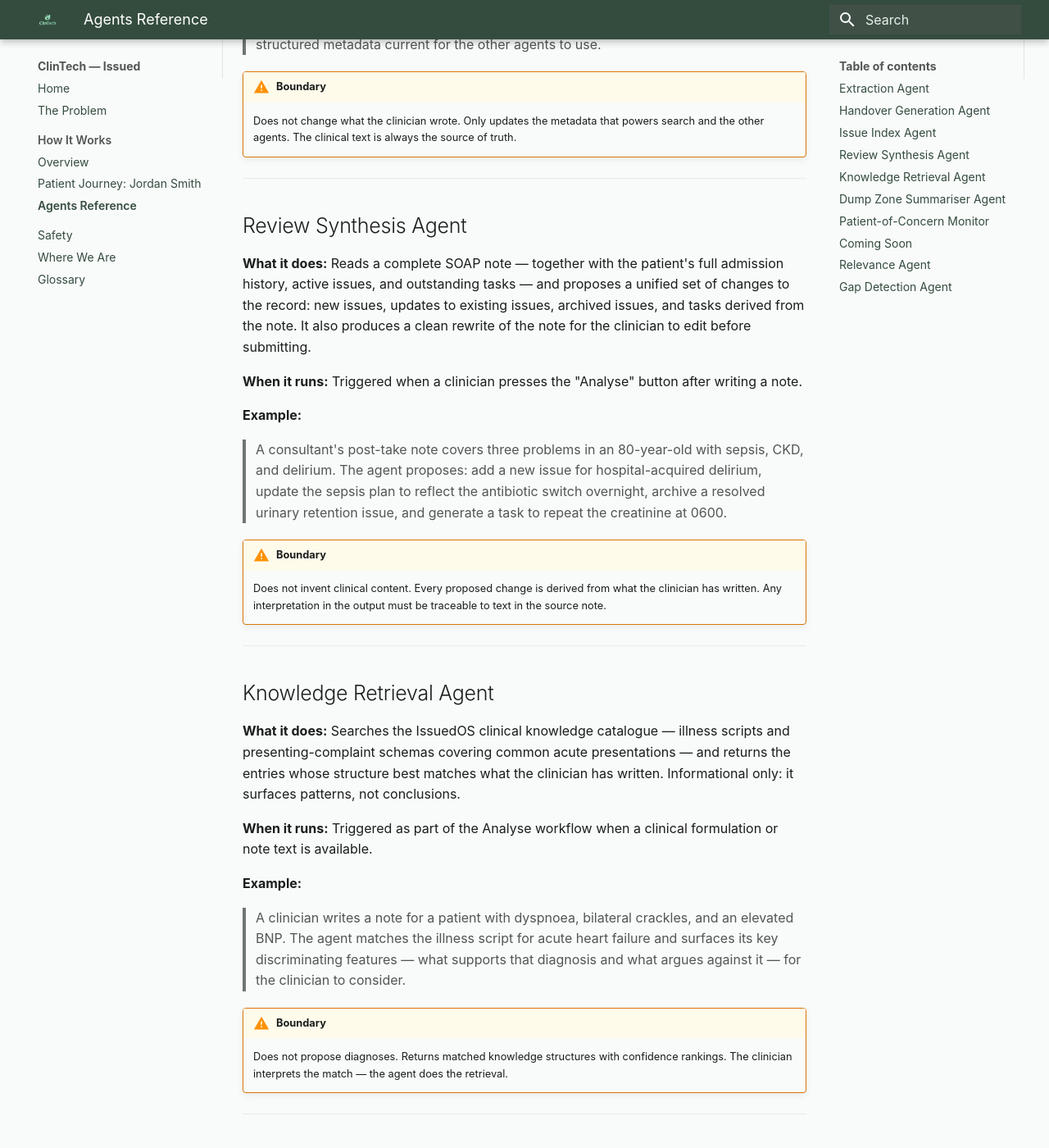
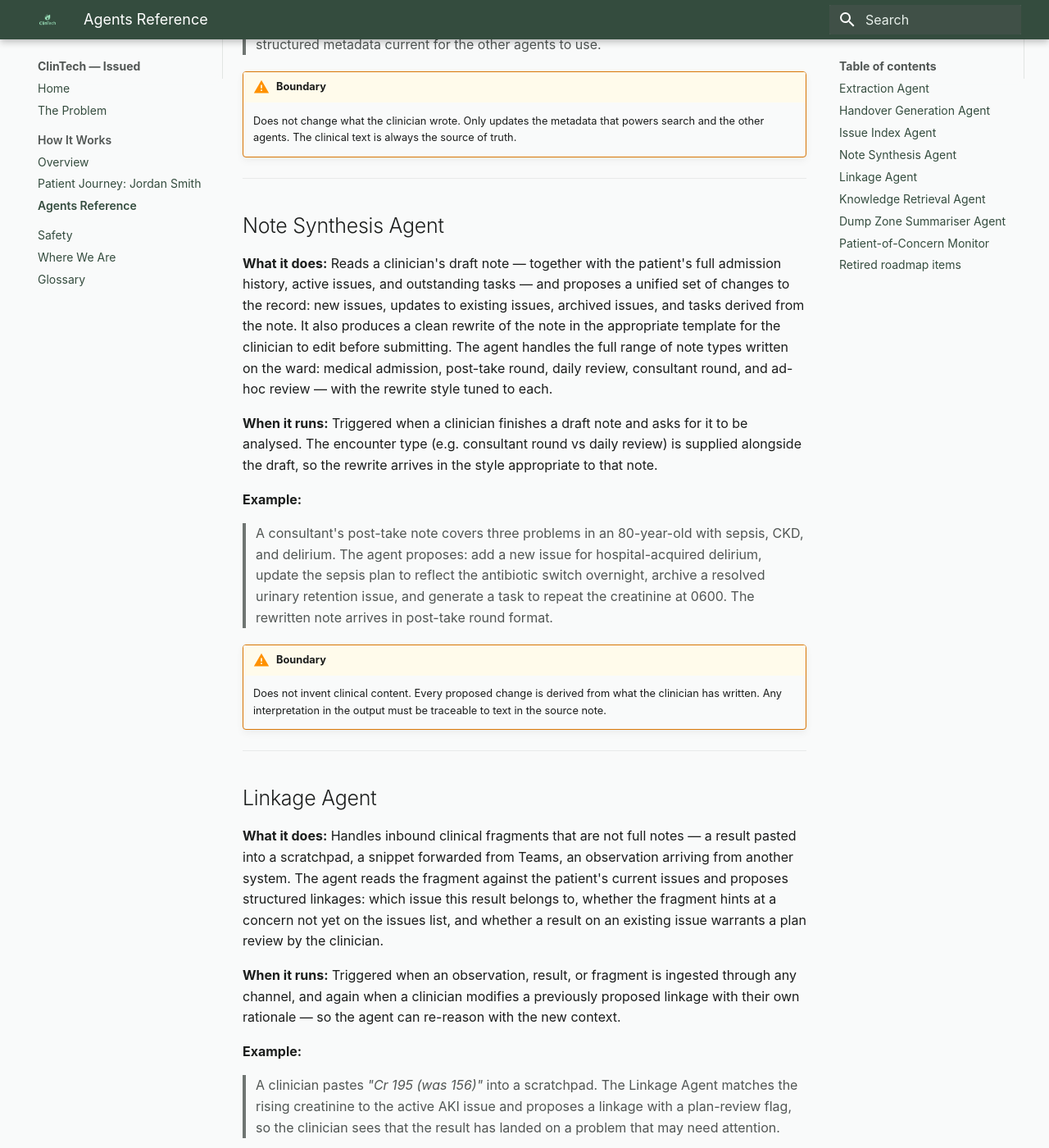
Before and after one commit to ClinTech-dev/issued-docs, an MkDocs documentation site: the page built from docs-site/how-it-works/agents-reference.md, in a window 1280 px wide and 1400 px high, scrolled down 1788 px. Shown: the whole window at 82% size. Built offline with MkDocs 1.6.1 and Material for MkDocs 9.7.7, drawn with Linux system fonts in a browser that asks for light colours; some of the changed text lies outside the part shown.

Commit message:
docs: sync with IssuedOS PR #10 (channel-agnostic note synthesis)
Reflects the channel-agnostic note synthesis refactor in IssuedOS:

- Note Synthesis Agent (renamed from Review Synthesis) — now runs
  across medical admission, post-take round, daily review, consultant
  round, and ad-hoc review, with rewrite style tuned to each.
- Linkage Agent (new) — handles inbound clinical fragments outside of
  full notes (scratchpad results, Teams forwards, external
  observations) and proposes structured linkages, new issues, or
  plan-review flags.
- Retired roadmap items — Relevance Agent (absorbed by Linkage Agent)
  and Gap Detection Agent (split across Note Synthesis, Linkage Agent,
  and a future deterministic stale-issue monitor).
- Glossary additions — Channel, Encounter Type, Linkage Agent, Note
  Synthesis Agent.
- Safety page — refreshed contrasting example to use linkage agent
  rather than retired gap-detection agent.

Agent count: seven → eight (Linkage Agent added).

patient-journey.md still references Relevance Agent and Gap Detection
Agent by name — flagged for a separate intentional rewrite by Josh
rather than mechanical substitution.

Co-Authored-By: Claude Opus 4.7 (1M context) <noreply@anthropic.com>

```diff
--- a/docs-site/glossary.md
+++ b/docs-site/glossary.md
@@ -28,9 +28,21 @@ Clinical Decision Support System. A regulatory category under Australia's Therap
 
 ---
 
+## Channel
+
+A label on every request to IssuedOS stating which surface the request came from — the Issued web app, the developer dashboard, the command-line test harness, or another system. Channel is recorded for audit and telemetry; it never changes which agent handles the request, but it lets the team see, for any given AI interaction, exactly where it originated.
+
+---
+
 ## Context Brief
 
 A compact, typed summary produced by the Dump Zone Summariser Agent from a long external document — a specialist letter, a prior discharge summary, or an imaging report. One of four structured output types: history brief, investigation brief, specialist opinion brief, or correspondence brief. The brief is a reformatting of existing content, not an interpretation.
+
+---
+
+## Encounter Type
+
+A label on a note that tells IssuedOS what kind of clinical encounter the note represents — a medical admission, a post-take round, a daily review, a consultant round, or an ad-hoc review. The Note Synthesis Agent uses this to choose the right rewrite style: a consultant round note should not arrive in the same format as a daily review. Encounter type is supplied by the clinician's choice of template in the Issued editor.
 
 ---
 
@@ -76,9 +88,21 @@ The in-repo catalogue of clinical reference material that the Knowledge Retrieva
 
 ---
 
+## Linkage Agent
+
+The AI agent that handles clinical fragments arriving outside of a full note — a result pasted into a scratchpad, a snippet forwarded from Teams, an observation arriving from another system. It reads the fragment against the patient's current issues and proposes linkages, new issues, or plan-review flags. It never interprets the fragment clinically — it surfaces *which issue this relates to* and lets the clinician decide what it means.
+
+---
+
 ## Mutation
 
 A proposed change to patient data that an AI agent suggests. Could be "add this issue," "link this result," or "update this plan." Every mutation is reviewable — the clinician accepts it, edits it, or rejects it. Nothing in the patient record changes until a clinician acts on a mutation.
+
+---
+
+## Note Synthesis Agent
+
+The AI agent that reads a clinician's draft note against the full admission context and proposes a unified set of changes — new issues, updates, archived issues, tasks — together with a clean rewrite of the note. It handles the full range of ward notes (admission, post-take round, daily review, consultant round, ad-hoc review), using the supplied **encounter type** to choose the right rewrite style. The agent invents no clinical content; every proposal must be traceable to text the clinician has written.
 
 ---
 
--- a/docs-site/how-it-works/agents-reference.md
+++ b/docs-site/how-it-works/agents-reference.md
@@ -11,7 +11,7 @@ IssuedOS runs seven AI agents and one deterministic monitoring engine. Each one
 **When it runs:** Triggered when a clinician saves a note or requests a manual extraction.
 
 !!! note
-    The Extraction Agent handles initial note entry. For re-analysing a complete note in the context of the full admission, see the **Review Synthesis Agent** below.
+    The Extraction Agent handles initial note entry. For re-analysing a complete note in the context of the full admission, see the **Note Synthesis Agent** below.
 
 **Example:**
 
@@ -54,18 +54,33 @@ IssuedOS runs seven AI agents and one deterministic monitoring engine. Each one
 
 ---
 
-## Review Synthesis Agent
+## Note Synthesis Agent
 
-**What it does:** Reads a complete SOAP note — together with the patient's full admission history, active issues, and outstanding tasks — and proposes a unified set of changes to the record: new issues, updates to existing issues, archived issues, and tasks derived from the note. It also produces a clean rewrite of the note for the clinician to edit before submitting.
+**What it does:** Reads a clinician's draft note — together with the patient's full admission history, active issues, and outstanding tasks — and proposes a unified set of changes to the record: new issues, updates to existing issues, archived issues, and tasks derived from the note. It also produces a clean rewrite of the note in the appropriate template for the clinician to edit before submitting. The agent handles the full range of note types written on the ward: medical admission, post-take round, daily review, consultant round, and ad-hoc review — with the rewrite style tuned to each.
 
-**When it runs:** Triggered when a clinician presses the "Analyse" button after writing a note.
+**When it runs:** Triggered when a clinician finishes a draft note and asks for it to be analysed. The encounter type (e.g. consultant round vs daily review) is supplied alongside the draft, so the rewrite arrives in the style appropriate to that note.
 
 **Example:**
 
-> A consultant's post-take note covers three problems in an 80-year-old with sepsis, CKD, and delirium. The agent proposes: add a new issue for hospital-acquired delirium, update the sepsis plan to reflect the antibiotic switch overnight, archive a resolved urinary retention issue, and generate a task to repeat the creatinine at 0600.
+> A consultant's post-take note covers three problems in an 80-year-old with sepsis, CKD, and delirium. The agent proposes: add a new issue for hospital-acquired delirium, update the sepsis plan to reflect the antibiotic switch overnight, archive a resolved urinary retention issue, and generate a task to repeat the creatinine at 0600. The rewritten note arrives in post-take round format.
 
 !!! warning "Boundary"
     Does not invent clinical content. Every proposed change is derived from what the clinician has written. Any interpretation in the output must be traceable to text in the source note.
+
+---
+
+## Linkage Agent
+
+**What it does:** Handles inbound clinical fragments that are not full notes — a result pasted into a scratchpad, a snippet forwarded from Teams, an observation arriving from another system. The agent reads the fragment against the patient's current issues and proposes structured linkages: which issue this result belongs to, whether the fragment hints at a concern not yet on the issues list, and whether a result on an existing issue warrants a plan review by the clinician.
+
+**When it runs:** Triggered when an observation, result, or fragment is ingested through any channel, and again when a clinician modifies a previously proposed linkage with their own rationale — so the agent can re-reason with the new context.
+
+**Example:**
+
+> A clinician pastes *"Cr 195 (was 156)"* into a scratchpad. The Linkage Agent matches the rising creatinine to the active AKI issue and proposes a linkage with a plan-review flag, so the clinician sees that the result has landed on a problem that may need attention.
+
+!!! warning "Boundary"
+    Does not interpret what the result means or suggest what to do about it. It says *"this fragment relates to this issue, and the plan may want a fresh look"* — never *"the AKI is worsening"* or *"escalate fluids"*. Clinical interpretation stays entirely with the clinician.
 
 ---
 
@@ -116,37 +131,11 @@ The three rules are:
 
 ---
 
-## Coming Soon
+## Retired roadmap items
 
-The following agents are on the build list but not yet implemented. They are documented here so stakeholders can see where the roadmap is heading.
+Two agents that previously appeared on the roadmap have been folded into the agents above. Their responsibilities did not go away — they moved.
 
----
+- **Relevance Agent** — its job (linking incoming results to existing issues) is now done by the **Linkage Agent**, which handles a broader set of inbound fragments through a single pipeline.
+- **Gap Detection Agent** — split into three jobs handled elsewhere: completeness review against documentation templates is now done by the **Note Synthesis Agent** (using a structured completeness skill); flagging issues whose plans have gone stale will be handled by a small deterministic monitor on the same pattern as the Patient-of-Concern Monitor; and surfacing concerns mentioned in notes that aren't yet on the issues list is now done by the **Linkage Agent**.
 
-## Relevance Agent
-
-**What it does:** When new results arrive — blood tests, imaging reports, nursing observations — links them to the issues they are relevant to.
-
-**When it runs:** Triggered when a new result is ingested or a clinician requests a manual linkage pass.
-
-**Example:**
-
-> Creatinine result of 125 µmol/L arrives. The agent links it to **Issue #2: AKI on CKD3** and surfaces: *"This result is relevant to your AKI issue."*
-
-!!! warning "Boundary"
-    Does not interpret trends, say "the AKI is improving," or recommend changes to the treatment plan. Flags relevance only — clinical interpretation stays with the clinician.
-
----
-
-## Gap Detection Agent
-
-**What it does:** Reviews the full patient picture for documentation gaps — issues with no plan update in several days, clinical concerns mentioned in notes that have not been added to the issues list, and issues where new information may warrant a plan review.
-
-**When it runs:** Runs on a schedule and can be triggered manually before handover.
-
-**Example:**
-
-> - Flags: *"Issue #3 (Delirium) has not been updated in 3 days."*
-> - Flags: *"An incidental pulmonary nodule is mentioned in the CT report but does not appear on the issues list."*
-
-!!! warning "Boundary"
-    Does not assess clinical significance or urgency beyond what is documented. Says *"this hasn't been updated"* — never says *"this is clinically dangerous."*
+The original architectural decision — that each agent has one narrow job and no agent performs clinical interpretation — is unchanged. The map of which agent does which job has been redrawn to remove overlap.
--- a/docs-site/safety.md
+++ b/docs-site/safety.md
@@ -29,7 +29,7 @@ Staying within these boundaries is a regulatory requirement, and the architectur
 
 Every output from an IssuedOS agent passes through two independent safety checks before it reaches the clinician. Neither layer can be bypassed, and they operate independently — a failure in either one suppresses the output.
 
-The first layer is built into each agent's instructions. Every agent has explicit, role-specific guidance about what it must not do — what kinds of conclusions it must not draw, what language it must not use, what it must refer back to the clinician rather than resolve itself. These instructions are tailored to the agent's specific function; the extraction agent's boundaries are not the same as the gap-detection agent's, because their tasks are different and the failure modes are different.
+The first layer is built into each agent's instructions. Every agent has explicit, role-specific guidance about what it must not do — what kinds of conclusions it must not draw, what language it must not use, what it must refer back to the clinician rather than resolve itself. These instructions are tailored to the agent's specific function; the extraction agent's boundaries are not the same as the linkage agent's, because their tasks are different and the failure modes are different.
 
 The second layer is a separate safety validator that runs on every agent output after it is produced. This validator uses deterministic pattern matching to check for boundary violations — phrases or structures that would constitute a diagnostic conclusion, a treatment recommendation, or any other output that should not reach the clinician. This is not another AI model making a judgement call; it is code with explicit rules. If the validator flags a concern, the output is suppressed and the incident is logged. The clinician sees nothing from that agent call, and the system records that the output was held.
 
--- a/docs-site/where-we-are.md
+++ b/docs-site/where-we-are.md
@@ -8,12 +8,13 @@ An honest summary of what exists, what's coming next, and where we still need to
 
 ### IssuedOS (the AI backend)
 
-Seven AI agents are working end-to-end, plus one deterministic monitoring engine:
+Eight AI agents are working end-to-end, plus one deterministic monitoring engine:
 
 - The **Orchestrator** receives requests from the Issued app and coordinates which other agents run and in what order.
 - The **Extraction Agent** reads clinical notes written in free text and pulls out structured issues — problems, plans, tasks — ready for clinician review.
 - The **Issue Index Agent** keeps the structured issue list in sync when a clinician edits a note directly, so the underlying data stays consistent with what's on screen.
-- The **Review Synthesis Agent** powers the "Analyse" button. When a clinician finishes writing a SOAP note, this agent reads the full admission context — prior notes, active issues, outstanding tasks — and proposes a unified set of changes: new issues to add, existing issues to update, tasks to create, and a clean rewrite of the note for the clinician to review before submitting.
+- The **Note Synthesis Agent** reads a clinician's draft note in the context of the full admission — prior notes, active issues, outstanding tasks — and proposes a unified set of changes: new issues to add, existing issues to update, tasks to create, and a clean rewrite of the note for the clinician to review before submitting. It runs across multiple note types: medical admission, post-take round, daily review, consultant round, and ad-hoc review, with the rewrite style tuned to each.
+- The **Linkage Agent** handles inbound clinical fragments that are not full notes — a result pasted into a scratchpad, a snippet forwarded from Teams, an observation arriving from another system. It matches the fragment to the issues it relates to and proposes structured linkages, new issues, or plan-review flags for the clinician to review.
 - The **Knowledge Retrieval Agent** searches an in-repo catalogue of presenting-complaint schemas and illness scripts — covering common acute medical presentations — and surfaces the entries whose structure best matches what the clinician has written. It matches; it does not diagnose.
 - The **Dump Zone Summariser Agent** reformats long external documents — specialist letters, prior discharge summaries, imaging reports — into a compact, typed brief that the other agents and the clinician can read efficiently.
 - The **Handover Generation Agent** produces structured handover documents from the current issues list, tuned for the specific recipient: the oncoming junior medical officer, a MET call team, a receiving ICU, or the weekend team.
@@ -47,8 +48,7 @@ The clinical interface clinicians interact with:
 
 The next agents and infrastructure on the build list:
 
-- **Relevance Agent** — will link new results (blood tests, imaging, observations) to the issues they affect, so clinicians can see at a glance what's changed.
-- **Gap Detection Agent** — will review the full patient picture for stale plans, untracked concerns, and documentation gaps.
+- **Stale-issue monitoring** — a deterministic rule engine (parallel in design to the Patient-of-Concern Monitor) that flags issues whose plans have not been updated within a clinically expected window. This absorbs one of the jobs originally scoped to a standalone Gap Detection Agent.
 - **Knowledge catalogue review** — 60 illness script and schema bundles are awaiting cofounder clinical review before they are used in live agent responses.
 - **End-to-end integration testing** — a full workflow test from admission note through to handover, covering the complete pipeline.
 - **Production database** — replacing the in-memory test data currently used in development with persistent storage.
```
Also changed, not shown: other parts of docs-site/how-it-works/agents-reference.md (+1 -1 lines).
